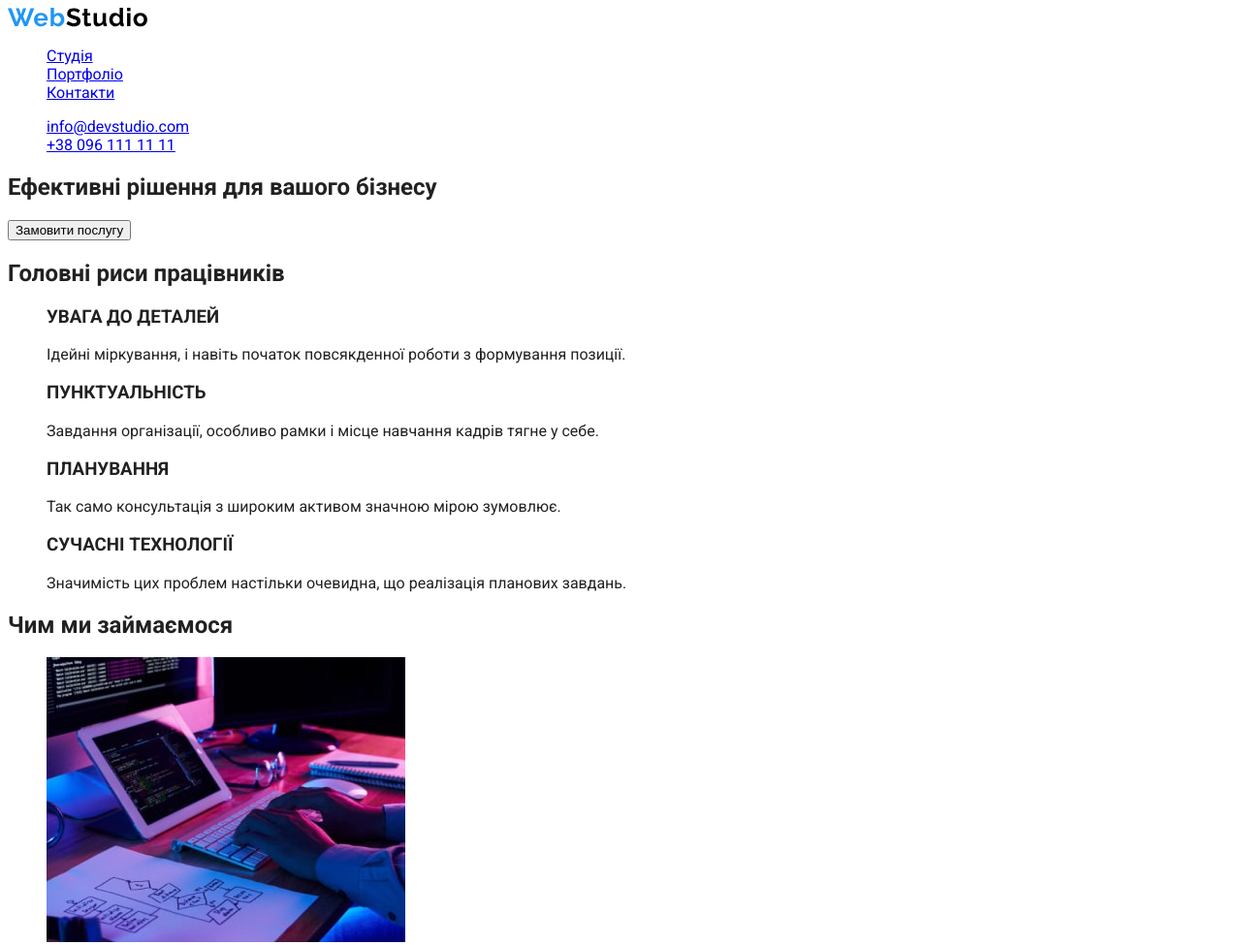
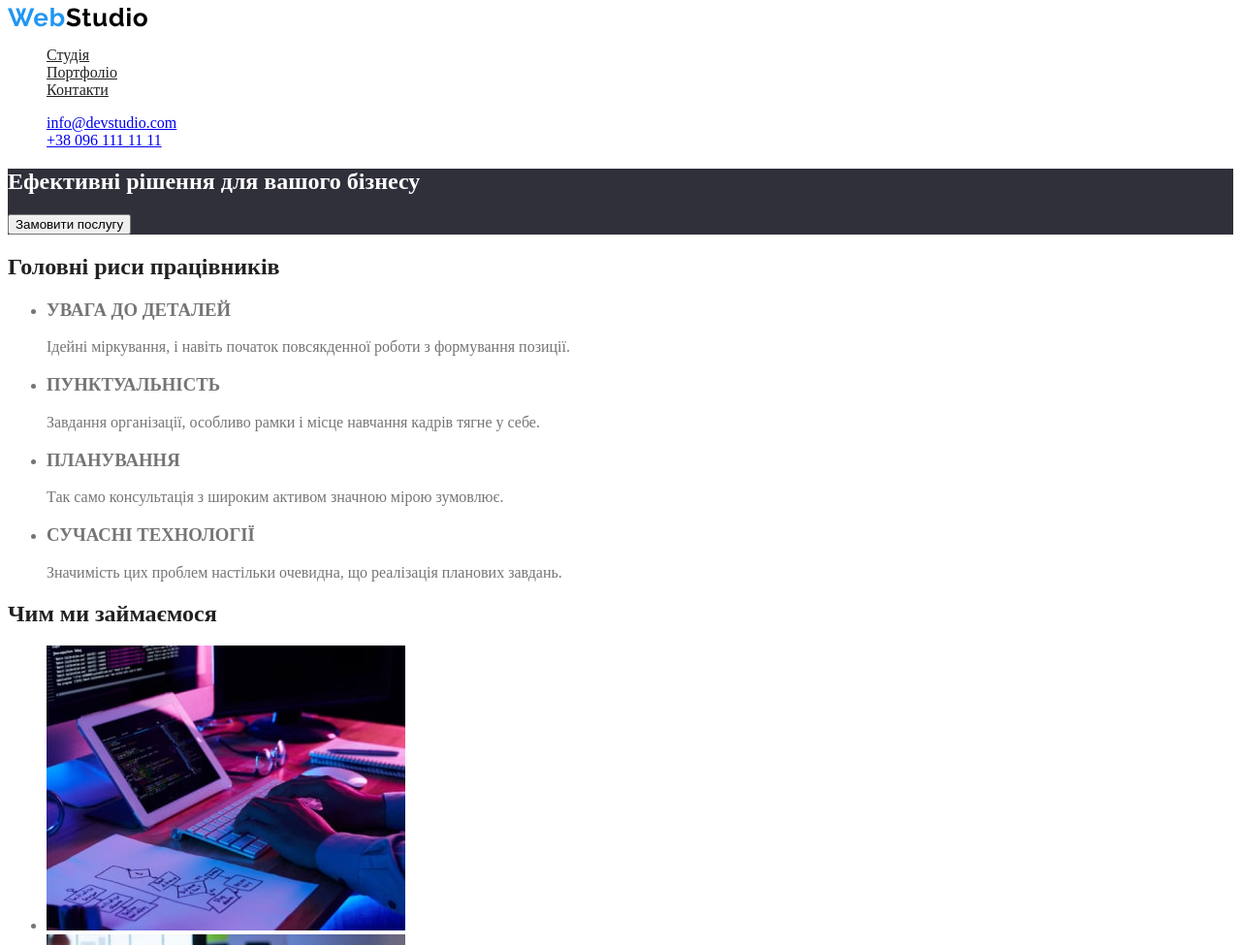
Before and after one commit to Viking3045/goit-markup-hw-02, a plain HTML site: page index.html in a window 1280 px wide. Shown: the top 975 px of the page at 97% size. Drawn offline with Linux system fonts and the light colour scheme.

Commit message:
додав класи секціям

```diff
--- a/css/styles.css
+++ b/css/styles.css
@@ -1,12 +1,26 @@
 
 .page{
     background-color: #fff;
-    color: #212121;
+    color: #757575;}
+  .list {
+      list-style: none;
+  }
 
-    font-family: 'Raleway', sans-serif;
-    font-family: 'Roboto', sans-serif;}
-    .list{
-        list-style: none;
+    /* site-nav */
+    .site-nav .link { color: #212121;;
+    }
+    .site-nav .link:hover, .site-nav .link:focus{
+       color:#2196F3; ;
+    }
+    .hero{
+        color: #fff;
+        background-color: #2F303A;
+    }
+    .section-title{
+        color: #212121;
+    }
+    .feature-list .title{
+
     }
 
 /* основний колір тексту #212121 */
@@ -16,11 +30,4 @@
 /* фон колір другорядний: #2F303A */
 /* тел і меіл футера color: rgba(255, 255, 255, 0.6); */
 /* фон команди background #F5F4FA */
-фон основний background: #FFFFFF;
-
-.link{
-    color:  #212121;
-}
-.link:hover
-.link:focus {color: #2196F3;
-}
+/* фон основний background: #FFFFFF; */
--- a/index.html
+++ b/index.html
@@ -15,95 +15,101 @@
   </head>
   <body class="page">
     <header>
-      <a href="index.html" ><img src="./imges/logo.svg" alt="Logo"></a>
+      <a href="index.html"><img src="./imges/logo.svg" alt="Logo" /></a>
       <nav>
-        <ul class="list">
+        <ul class="site-nav list">
           <li><a class="link" href="#">Студія</a></li>
           <li><a class="link" href="./portfolio.html">Портфоліо</a></li>
           <li><a class="link" href="#">Контакти</a></li>
         </ul>
       </nav>
-      <ul class="list">
-        <li><a class="link" href="mailto:info@devstudio.com">info@devstudio.com</a></li>
+      <ul class="auth-nav list">
+        <li>
+          <a class="link" href="mailto:info@devstudio.com"
+            >info@devstudio.com</a
+          >
+        </li>
         <li><a class="link" href="tel:+380961111111">+38 096 111 11 11</a></li>
       </ul>
     </header>
     <main>
-      <section>
+      <section class="hero">
         <h1>Ефективні рішення для вашого бізнесу</h1>
         <button type="button">Замовити послугу</button>
       </section>
       <!--Головні риси працівників-->
-      <section>
-        <h2>Головні риси працівників</h2>
-        <ul class="list">
+      <section class="section">
+        <h2 class="section-title">Головні риси працівників</h2>
+        <ul class="features-list">
           <li>
-            <h3>УВАГА ДО ДЕТАЛЕЙ</h3>
+            <h3 class="title">УВАГА ДО ДЕТАЛЕЙ</h3>
             <p>
               Ідейні міркування, і навіть початок повсякденної роботи з
               формування позиції.
             </p>
           </li>
           <li>
-            <h3>ПУНКТУАЛЬНІСТЬ</h3>
+            <h3 class="title">ПУНКТУАЛЬНІСТЬ</h3>
             <p>
               Завдання організації, особливо рамки і місце навчання кадрів тягне
               у себе.
             </p>
           </li>
           <li>
-            <h3>ПЛАНУВАННЯ</h3>
+            <h3 class="title">ПЛАНУВАННЯ</h3>
             <p>
               Так само консультація з широким активом значною мірою зумовлює.
             </p>
           </li>
           <li>
-            <h3>СУЧАСНІ ТЕХНОЛОГІЇ</h3>
+            <h3 class="title">СУЧАСНІ ТЕХНОЛОГІЇ</h3>
             <p>
               Значимість цих проблем настільки очевидна, що реалізація планових
               завдань.
             </p>
           </li>
-        </ul >
+        </ul>
       </section>
       <!--Чим ми займаємося-->
-      <section>
-        <h2>Чим ми займаємося</h2>
-        <ul class="list">
-          <li><img src="./imges/img1-min.jpg" alt="комп'ютер" width="370" /></li>
+      <section class="section">
+        <h2 class="section-title">Чим ми займаємося</h2>
+        <ul class="privileges-list">
+          <li>
+            <img src="./imges/img1-min.jpg" alt="комп'ютер" width="370" />
+          </li>
           <li><img src="./imges/img2-min.jpg" alt="телефон" width="370" /></li>
           <li><img src="./imges/img3-min.jpg" alt="планшет" width="370" /></li>
         </ul>
       </section>
       <!--Наша команда-->
-      <section>
-        <h2>Наша команда</h2>
+      <section class="section">
+        <h2 class="section-title">Наша команда</h2>
         <ul class="list">
           <li>
             <img src="./imges/Igor.jpg" alt="Ігор" width="270" />
-            <h3>Ігор Дем'яненко</h3>
+            <h3 class="title">Ігор Дем'яненко</h3>
             <p lang="en">Product Designer</p>
           </li>
           <li>
             <img src="./imges/Olga.jpg" alt="Ольга" width="270" />
-            <h3>Ольга Рєпіна</h3>
+            <h3 class="title">Ольга Рєпіна</h3>
             <p lang="en">Frontend Developer</p>
           </li>
           <li>
             <img src="./imges/Mikola.jpg" alt="Микола" width="270" />
-            <h3>Микола Тарасов</h3>
+            <h3 class="title">Микола Тарасов</h3>
             <p lang="en">Marketing</p>
           </li>
           <li>
             <img src="./imges/Mihaylo.jpg" alt="Михайло" width="270" />
-            <h3>Михайло Єрмаков</h3>
+            <h3 class="title">Михайло Єрмаков</h3>
             <p lang="en">UI Designer</p>
           </li>
         </ul>
       </section>
     </main>
     <footer>
-       <a href="index.html" ><img src="./imges/logo.svg" alt="Logo"></a>
+      <a href="index.html"><img src="./imges/logo.svg" alt="Logo" /></a>
       <address>м. Київ, пр-т Лесі Українки, 26</address>
       <a href="mailto:info@devstudio.com">info@devstudio.com</a>
       <a href="tel:+380961111111">+38 096 111 11 11</a>
```
